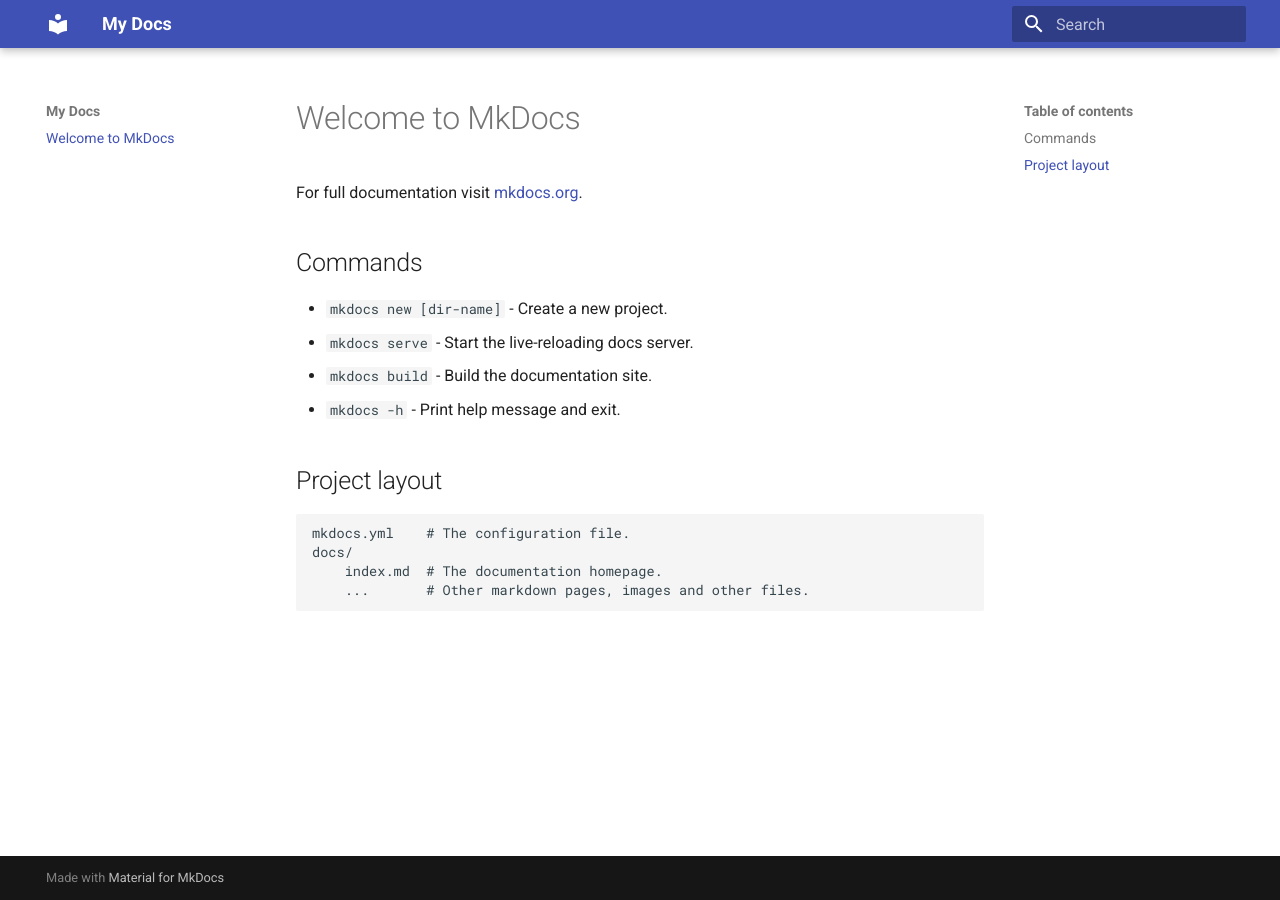
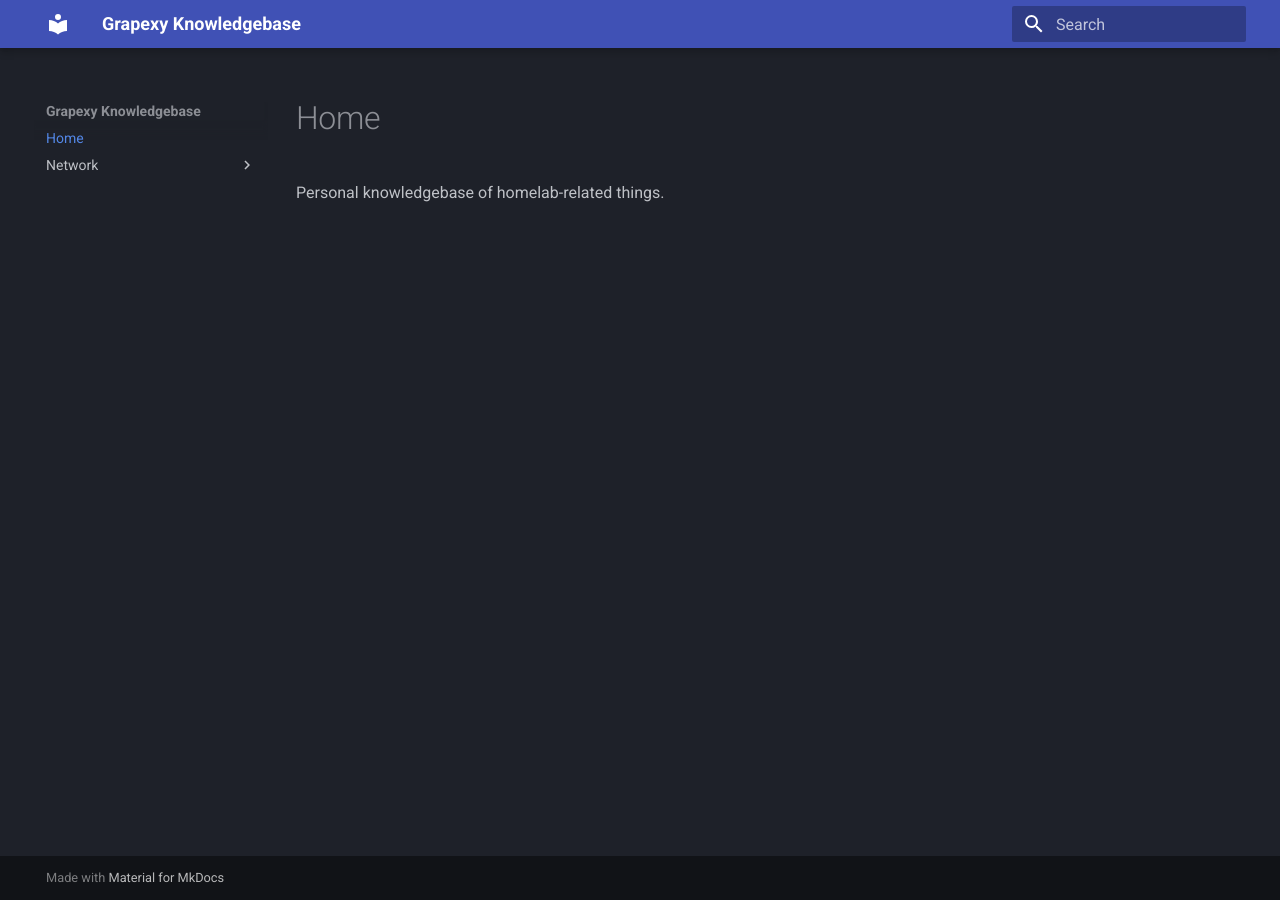
Before and after one commit to grapexy/grapexy.github.io, an MkDocs documentation site: the page built from docs/index.md, in a window 1280 px wide. Built offline with MkDocs 1.6.1 and Material for MkDocs 9.7.7, drawn with Linux system fonts in a browser that asks for light colours.

Commit message:
Base layout

```diff
--- a/docs/index.md
+++ b/docs/index.md
@@ -1,17 +1 @@
-# Welcome to MkDocs
-
-For full documentation visit [mkdocs.org](https://www.mkdocs.org).
-
-## Commands
-
-* `mkdocs new [dir-name]` - Create a new project.
-* `mkdocs serve` - Start the live-reloading docs server.
-* `mkdocs build` - Build the documentation site.
-* `mkdocs -h` - Print help message and exit.
-
-## Project layout
-
-    mkdocs.yml    # The configuration file.
-    docs/
-        index.md  # The documentation homepage.
-        ...       # Other markdown pages, images and other files.
+Personal knowledgebase of homelab-related things.
--- a/mkdocs.yml
+++ b/mkdocs.yml
@@ -1,3 +1,44 @@
-site_name: My Docs
+site_name: Grapexy Knowledgebase
 theme:
   name: material
+  palette:
+    scheme: slate
+
+markdown_extensions:
+  - abbr
+  - admonition
+  - attr_list
+  - def_list
+  - footnotes
+  - md_in_html
+  - toc:
+      permalink: true
+  - pymdownx.arithmatex:
+      generic: true
+  - pymdownx.betterem:
+      smart_enable: all
+  - pymdownx.caret
+  - pymdownx.details
+  - pymdownx.emoji:
+      emoji_generator: !!python/name:materialx.emoji.to_svg
+      emoji_index: !!python/name:materialx.emoji.twemoji
+  - pymdownx.highlight:
+      anchor_linenums: true
+  - pymdownx.inlinehilite
+  - pymdownx.keys
+  - pymdownx.magiclink:
+      repo_url_shorthand: true
+      user: squidfunk
+      repo: mkdocs-material
+  - pymdownx.mark
+  - pymdownx.smartsymbols
+  - pymdownx.superfences:
+      custom_fences:
+        - name: mermaid
+          class: mermaid
+          format: !!python/name:pymdownx.superfences.fence_code_format
+  - pymdownx.tabbed:
+      alternate_style: true
+  - pymdownx.tasklist:
+      custom_checkbox: true
+  - pymdownx.tilde
--- a/pyproject.toml
+++ b/pyproject.toml
@@ -8,6 +8,7 @@
 python = "^3.9"
 mkdocs = "^1.3.1"
 mkdocs-material = "^8.4.2"
+Pygments = "^2.13.0"
 
 [tool.poetry.dev-dependencies]
 
```
Also changed, not shown: docs/network/zerotier-multipath.md (added, +1 -0 lines), 1 other file.
